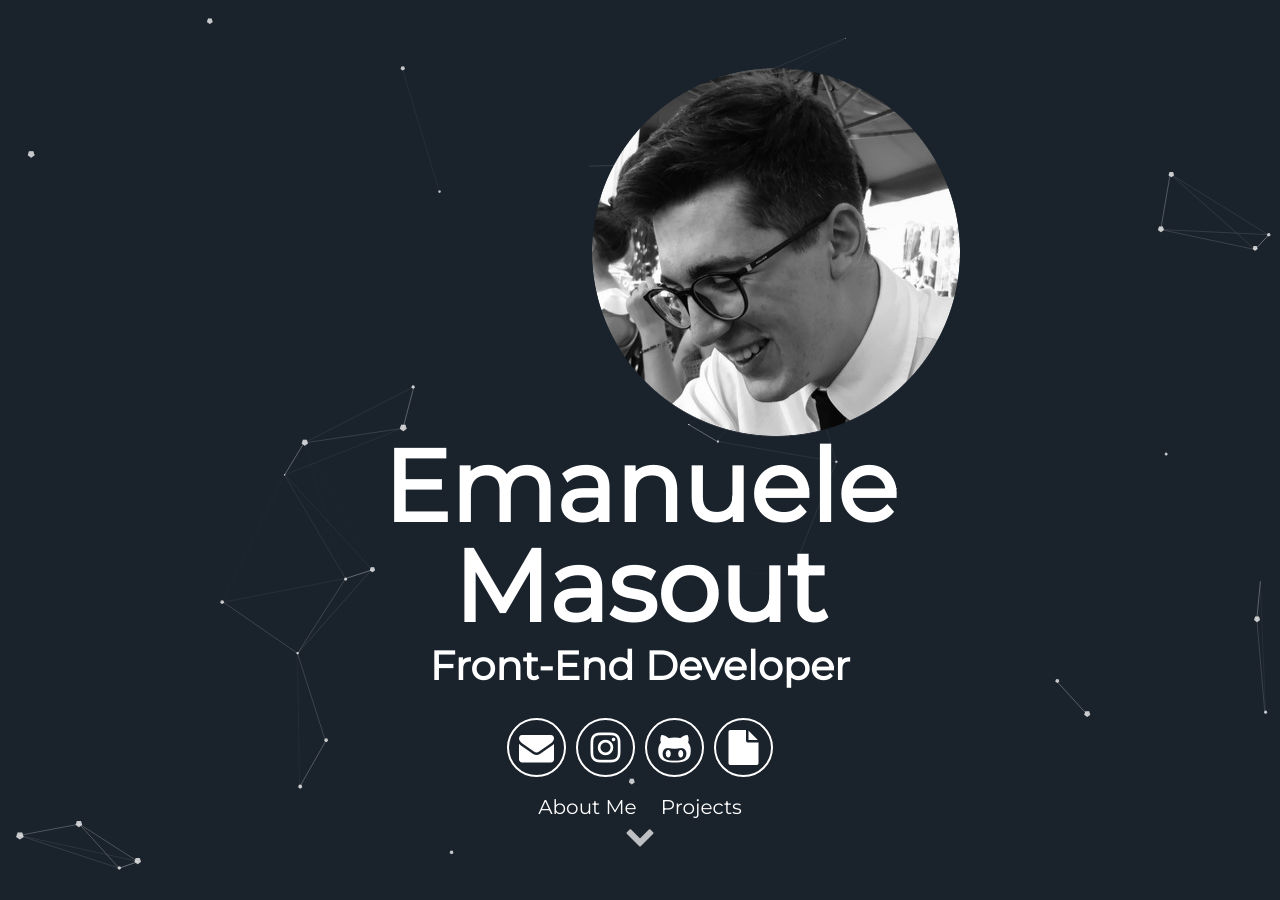
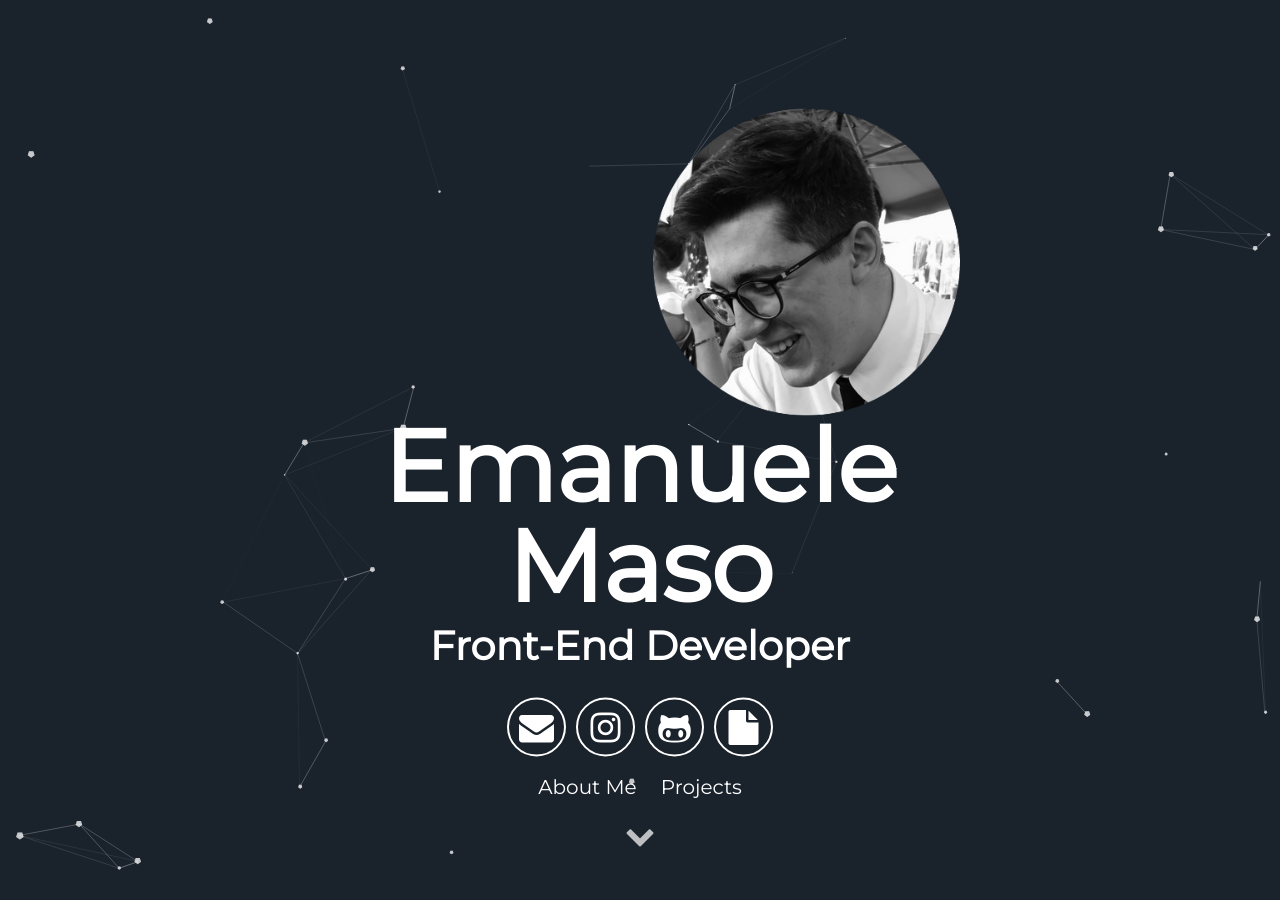
Before and after one commit to ClarkStoro/clarkstoro.github.io, a Jekyll site: the page built from index.html, in a window 1280 px wide and 900 px high. Built offline with Jekyll 4.4.1, drawn with Linux system fonts in a browser that asks for light colours.

Commit message:
Update header.html

```diff
--- a/_includes/header.html
+++ b/_includes/header.html
@@ -1,10 +1,12 @@
 <div id="particles-js">
   <div class="header">
+    <div class="user-projects">
       <div class="images-right">
         <img alt="ema" src="{{ "/assets/img/EmanueleMaso.png"}}" />
       </div>
+    </div>
       <h1>
-        <span class="site-title">{{site.username}}ut</span>
+        <span class="site-title">{{site.username}}</span>
         <span class="site-description">{{site.user_title}}</span>
       </h1>
       <div class="header-icons">
```
